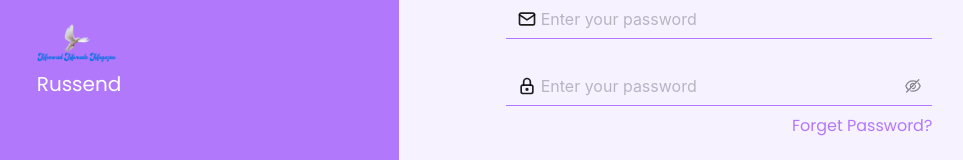
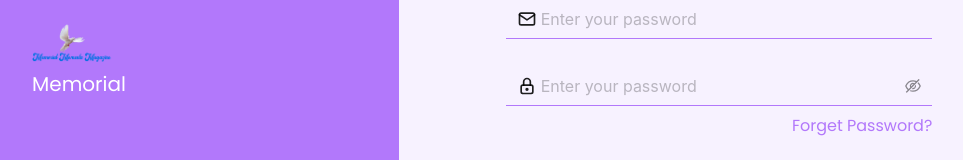
Before and after one commit to bdCalling-Sdt-hub/memorial-dashboard, a React (Vite) app: page /auth in a window 1280 px wide. Shown: the part 329-489 px from the top of the page, without its empty margins (241-1204 px from the left). Built offline with nearby package versions, Linux system fonts and the light colour scheme.

Commit message:
auth page change

```diff
--- a/src/layouts/Auth/Auth.tsx
+++ b/src/layouts/Auth/Auth.tsx
@@ -7,7 +7,7 @@ const Auth = () => {
       <div className="bg-[#b278fb] h-screen flex items-center justify-center">
         <div className="mx-auto space-y-2 mb-5">
           <img src={logo} className="w-20" alt="logo" />
-          <h2 className="text-white text-xl">Russend</h2>
+          <h2 className="text-white text-xl">Memorial</h2>
         </div>
       </div>
       <div className="bg-[#F7F2FF] h-screen flex items-center">
```
